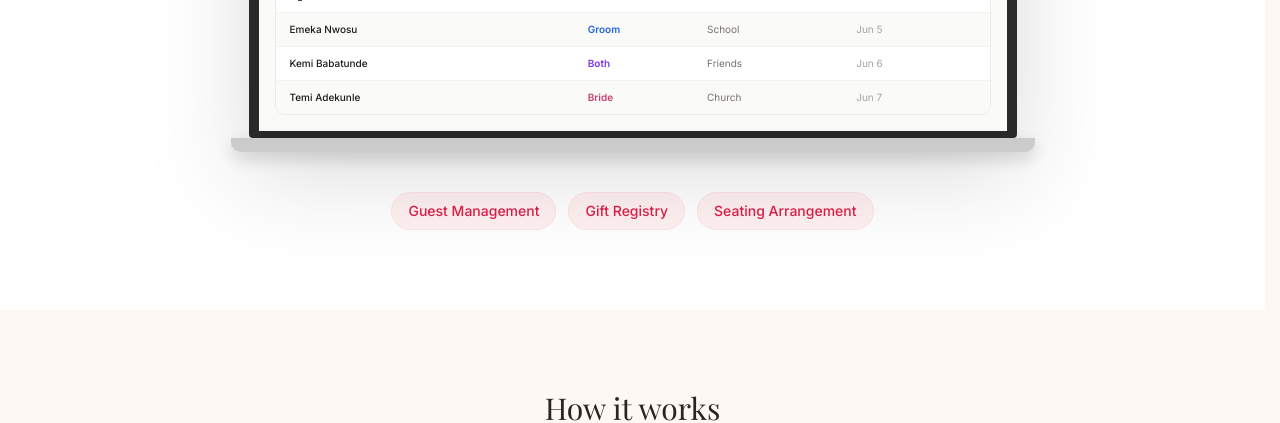
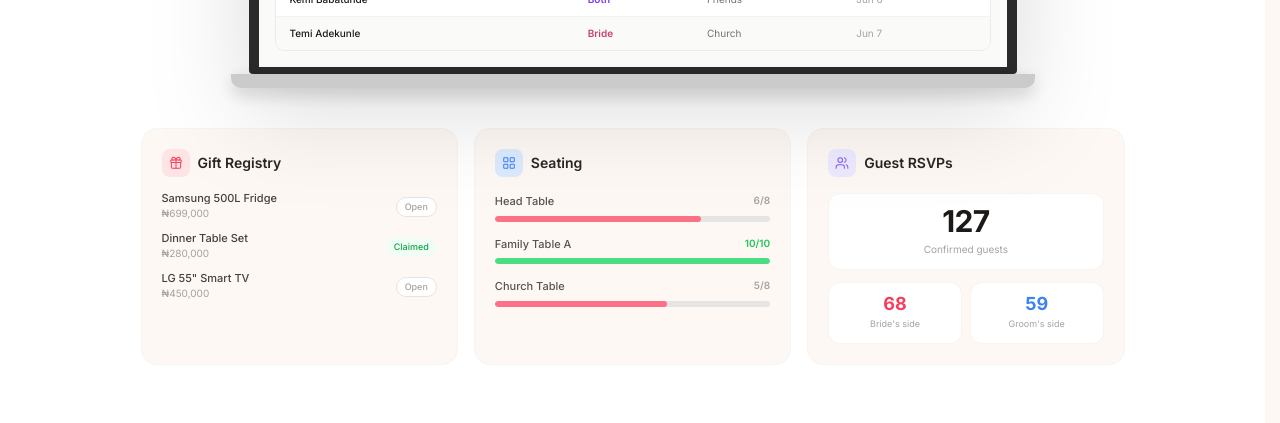
Before and after one commit to virtue21/wedding-platform, a Next.js app: page / in a window 1280 px wide. Shown: the part 1540-1963 px from the top of the page. Built offline with nearby package versions, Linux system fonts and the light colour scheme; no server answers; a web font is replaced by a local one.

Commit message:
Fix hero spacing; add Registry, Seating, Guest RSVP feature cards

```diff
--- a/src/app/page.tsx
+++ b/src/app/page.tsx
@@ -2,7 +2,7 @@ import Link from 'next/link'
 import Image from 'next/image'
 import { createClient } from '@/lib/supabase/server'
 import { redirect } from 'next/navigation'
-import { Users, MessageSquare, Send, Gift, ArrowRight } from 'lucide-react'
+import { Users, MessageSquare, Send, Gift, ArrowRight, LayoutGrid } from 'lucide-react'
 
 // ── Phone mockup — RSVP form ───────────────────────────────────────────────
 
@@ -364,7 +364,7 @@ export default async function RootPage() {
       </nav>
 
       {/* ── SECTION 1: HERO ── */}
-      <section className="py-16 sm:py-24 bg-white">
+      <section className="pt-8 pb-14 sm:pt-12 sm:pb-20 bg-white">
         <div className="max-w-5xl mx-auto px-5">
           <div className="grid grid-cols-1 sm:grid-cols-2 gap-10 sm:gap-16 items-center">
 
@@ -416,15 +416,94 @@ export default async function RootPage() {
             Everything in one dashboard.
           </h2>
           <AdminMockup />
-          <div className="flex flex-wrap justify-center gap-3 mt-10">
-            {['Guest Management', 'Gift Registry', 'Seating Arrangement'].map(pill => (
-              <span
-                key={pill}
-                className="px-4 py-2 bg-rose-50 text-rose-600 text-sm font-medium rounded-full border border-rose-100"
-              >
-                {pill}
-              </span>
-            ))}
+          {/* Feature cards */}
+          <div className="grid grid-cols-1 sm:grid-cols-3 gap-4 mt-10">
+
+            {/* Gift Registry */}
+            <div className="bg-[#fdf8f4] rounded-2xl p-5 border border-stone-100">
+              <div className="flex items-center gap-2 mb-4">
+                <div className="w-7 h-7 rounded-lg bg-rose-100 flex items-center justify-center">
+                  <Gift className="w-3.5 h-3.5 text-rose-500" strokeWidth={1.75} />
+                </div>
+                <span className="font-semibold text-stone-800 text-sm">Gift Registry</span>
+              </div>
+              <div className="flex flex-col gap-3">
+                {[
+                  { name: 'Samsung 500L Fridge',  price: '₦699,000', claimed: false },
+                  { name: 'Dinner Table Set',      price: '₦280,000', claimed: true  },
+                  { name: 'LG 55" Smart TV',       price: '₦450,000', claimed: false },
+                ].map((item, i) => (
+                  <div key={i} className="flex items-center justify-between gap-3">
+                    <div className="min-w-0">
+                      <p className="text-[11px] font-medium text-stone-700 leading-none mb-0.5 truncate">{item.name}</p>
+                      <p className="text-[10px] text-stone-400">{item.price}</p>
+                    </div>
+                    <span className={`text-[9px] px-2 py-0.5 rounded-full font-medium shrink-0 ${item.claimed ? 'bg-green-50 text-green-600' : 'bg-white text-stone-400 border border-stone-200'}`}>
+                      {item.claimed ? 'Claimed' : 'Open'}
+                    </span>
+                  </div>
+                ))}
+              </div>
+            </div>
+
+            {/* Seating */}
+            <div className="bg-[#fdf8f4] rounded-2xl p-5 border border-stone-100">
+              <div className="flex items-center gap-2 mb-4">
+                <div className="w-7 h-7 rounded-lg bg-blue-100 flex items-center justify-center">
+                  <LayoutGrid className="w-3.5 h-3.5 text-blue-500" strokeWidth={1.75} />
+                </div>
+                <span className="font-semibold text-stone-800 text-sm">Seating</span>
+              </div>
+              <div className="flex flex-col gap-3.5">
+                {[
+                  { name: 'Head Table',    filled: 6,  cap: 8  },
+                  { name: 'Family Table A', filled: 10, cap: 10 },
+                  { name: 'Church Table',  filled: 5,  cap: 8  },
+                ].map((t, i) => (
+                  <div key={i}>
+                    <div className="flex justify-between mb-1.5">
+                      <span className="text-[11px] font-medium text-stone-600">{t.name}</span>
+                      <span className={`text-[10px] font-semibold ${t.filled === t.cap ? 'text-green-500' : 'text-stone-400'}`}>
+                        {t.filled}/{t.cap}
+                      </span>
+                    </div>
+                    <div className="h-1.5 bg-stone-200 rounded-full overflow-hidden">
+                      <div
+                        className={`h-1.5 rounded-full ${t.filled === t.cap ? 'bg-green-400' : 'bg-rose-400'}`}
+                        style={{ width: `${(t.filled / t.cap) * 100}%` }}
+                      />
+                    </div>
+                  </div>
+                ))}
+              </div>
+            </div>
+
+            {/* Guest RSVPs */}
+            <div className="bg-[#fdf8f4] rounded-2xl p-5 border border-stone-100">
+              <div className="flex items-center gap-2 mb-4">
+                <div className="w-7 h-7 rounded-lg bg-violet-100 flex items-center justify-center">
+                  <Users className="w-3.5 h-3.5 text-violet-500" strokeWidth={1.75} />
+                </div>
+                <span className="font-semibold text-stone-800 text-sm">Guest RSVPs</span>
+              </div>
+              <div className="flex flex-col gap-3">
+                <div className="bg-white rounded-xl p-3 text-center border border-stone-100">
+                  <p className="text-3xl font-bold text-stone-900 leading-none tracking-tight">127</p>
+                  <p className="text-[10px] text-stone-400 mt-1.5">Confirmed guests</p>
+                </div>
+                <div className="flex gap-2">
+                  <div className="flex-1 bg-white rounded-xl p-3 text-center border border-stone-100">
+                    <p className="text-lg font-bold text-rose-500 leading-none">68</p>
+                    <p className="text-[9px] text-stone-400 mt-1">Bride&apos;s side</p>
+                  </div>
+                  <div className="flex-1 bg-white rounded-xl p-3 text-center border border-stone-100">
+                    <p className="text-lg font-bold text-blue-500 leading-none">59</p>
+                    <p className="text-[9px] text-stone-400 mt-1">Groom&apos;s side</p>
+                  </div>
+                </div>
+              </div>
+            </div>
+
           </div>
         </div>
       </section>
```
